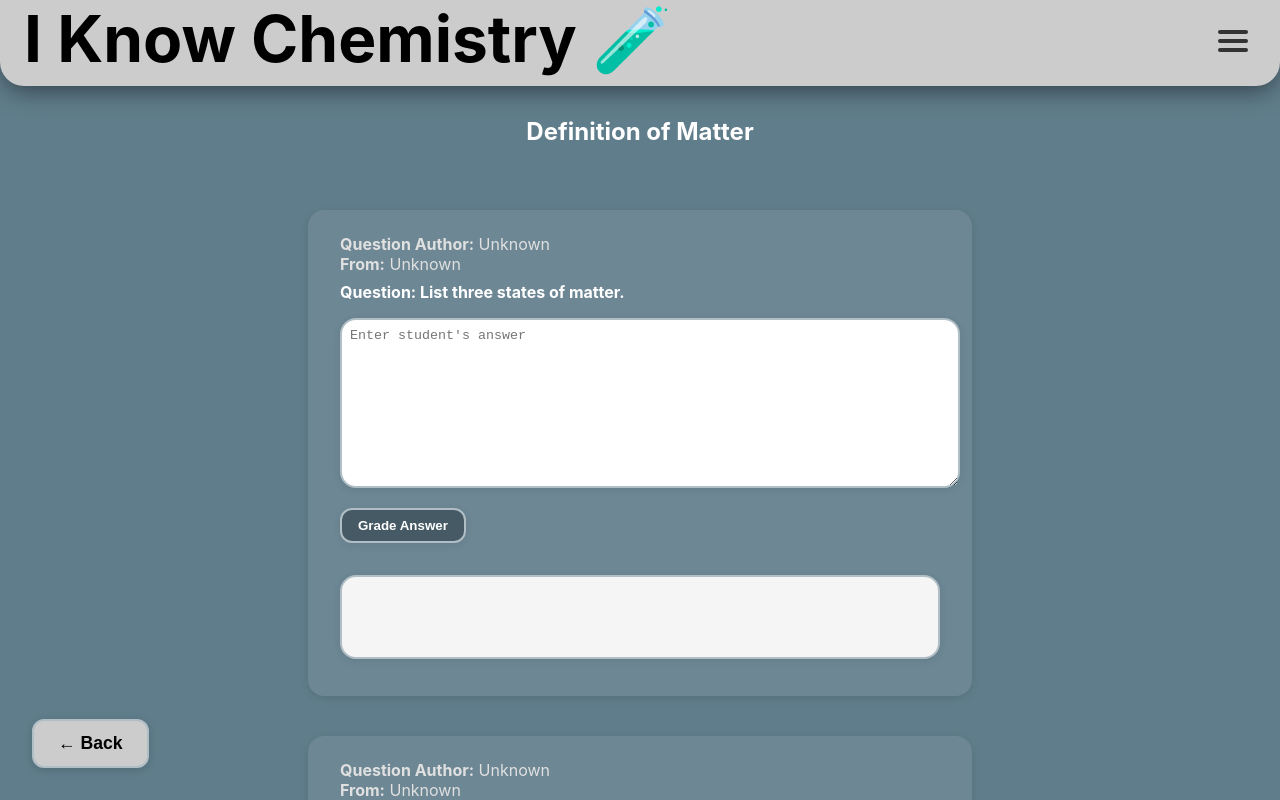
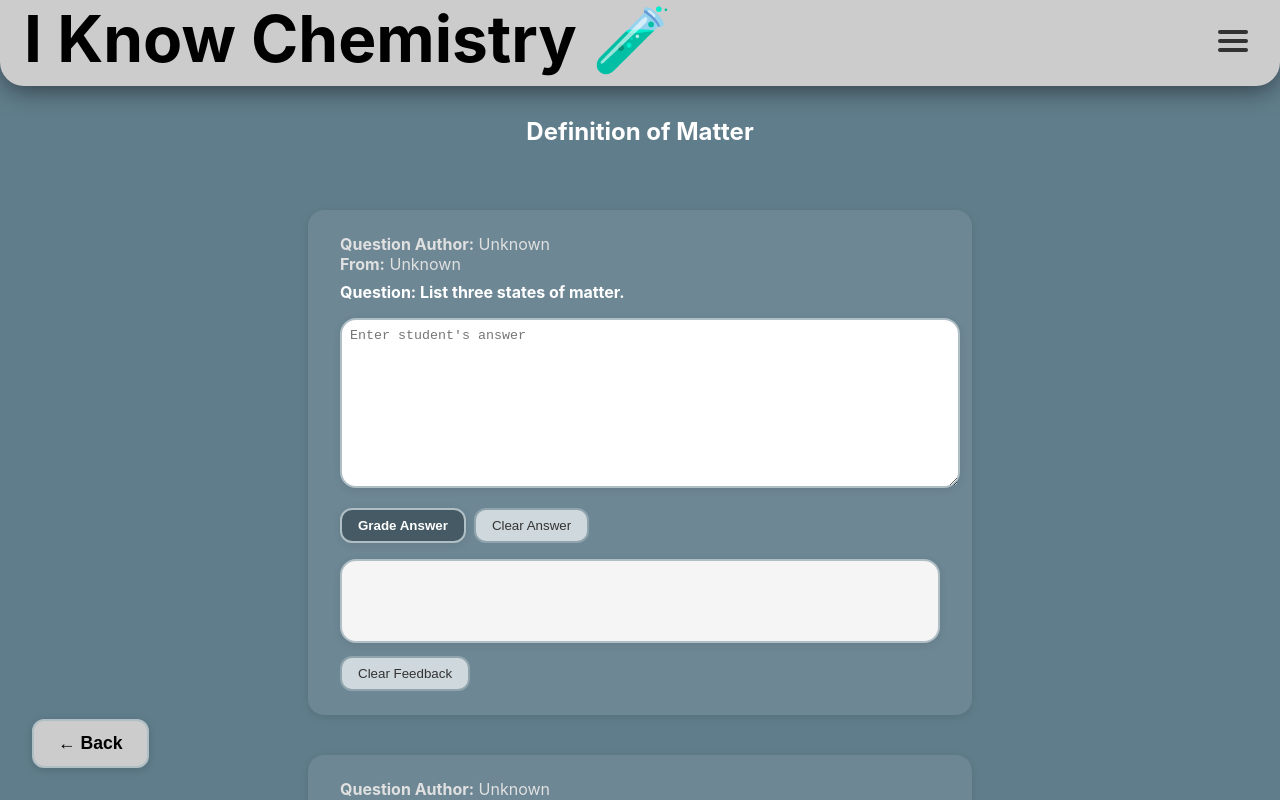
Before and after one commit to Daylan2003/frontend-chemistry-web, a React (Create React App) app: page /matter-and-its-properties/definition-of-matter in a window 1280 px wide. Shown: the top 800 px of the page. Built offline with nearby package versions, Linux system fonts and the light colour scheme.

Commit message:
Frontend, Improvements to responses

```diff
--- a/src/components/QuestionTemplate.tsx
+++ b/src/components/QuestionTemplate.tsx
@@ -9,12 +9,14 @@ interface QuestionTemplateProps {
   from?: string;
 }
 
+// ... imports and interface remain the same
+
 const QuestionTemplate: React.FC<QuestionTemplateProps> = ({
   question,
   backgroundColor = "#607D8B",
   author = "Unknown",
   from = "Unknown",
-  prompt, // Destructure prompt
+  prompt,
 }) => {
   const [answer, setAnswer] = useState<string>("");
   const [result, setResult] = useState<string>("");
@@ -31,9 +33,9 @@ const QuestionTemplate: React.FC<QuestionTemplateProps> = ({
 
     try {
       const response = await axios.post("https://backend-chemistry-web.onrender.com/grade", {
-        question: question,
+        question,
         students_answer: answer,
-        prompt, // send the custom prompt
+        prompt,
       });
 
       setResult(response.data.result);
@@ -43,6 +45,10 @@ const QuestionTemplate: React.FC<QuestionTemplateProps> = ({
 
     setLoading(false);
   };
+
+  // ✅ New clear handlers
+  const clearAnswer = () => setAnswer("");
+  const clearResult = () => setResult("");
 
   return (
     <div
@@ -56,7 +62,6 @@ const QuestionTemplate: React.FC<QuestionTemplateProps> = ({
         boxShadow: "0 2px 8px rgba(0,0,0,0.10)",
       }}
     >
-      {/* Author and From section */}
       <div style={{ marginBottom: "0.5rem", fontSize: "1rem", color: "#e0e0e0" }}>
         <strong>Question Author:</strong> {author}
         <br />
@@ -83,27 +88,43 @@ const QuestionTemplate: React.FC<QuestionTemplateProps> = ({
         }}
       />
 
+      {/* Buttons container */}
+      <div style={{ display: "flex", gap: "0.5rem", marginBottom: "1rem" }}>
         <button
           onClick={handleGrade}
           disabled={loading}
           style={{
             padding: "0.5rem 1rem",
-          borderRadius: "12px", // bevel for button
+            borderRadius: "12px",
             border: "2px solid #b0bec5",
             boxShadow: "0 2px 8px rgba(0,0,0,0.08)",
             background: "#455A64",
             color: "white",
             fontWeight: "bold",
             cursor: "pointer",
-          transition: "background 0.2s, box-shadow 0.2s",
           }}
         >
           {loading ? "Grading..." : "Grade Answer"}
         </button>
 
+        <button
+          onClick={clearAnswer}
+          style={{
+            padding: "0.5rem 1rem",
+            borderRadius: "12px",
+            border: "2px solid #90a4ae",
+            background: "#cfd8dc",
+            color: "#333",
+            cursor: "pointer",
+          }}
+        >
+          Clear Answer
+        </button>
+      </div>
+
       <pre
         style={{
-          marginTop: "2rem",
+          marginTop: "1rem",
           background: "#f5f5f5",
           padding: "1rem",
           color: "#222",
@@ -111,10 +132,29 @@ const QuestionTemplate: React.FC<QuestionTemplateProps> = ({
           border: "2px solid #b0bec5",
           boxShadow: "0 2px 8px rgba(0,0,0,0.08)",
           minHeight: "3rem",
+          whiteSpace: "pre-wrap",           //  Wrap long lines
+          wordWrap: "break-word",           //  Break long words
+          overflowX: "auto",                //  Horizontal scrollbar if still too long
+          maxHeight: "300px",               //  Optional: cap height & make scrollable
+          overflowY: "auto",                //  Vertical scrollbar if content is long
         }}
       >
         {result}
       </pre>
+
+      <button
+          onClick={clearResult}
+          style={{
+            padding: "0.5rem 1rem",
+            borderRadius: "12px",
+            border: "2px solid #90a4ae",
+            background: "#cfd8dc",
+            color: "#333",
+            cursor: "pointer",
+          }}
+        >
+          Clear Feedback
+        </button>
     </div>
   );
 };
```
Lines whose indentation alone changed are shown as unchanged.
